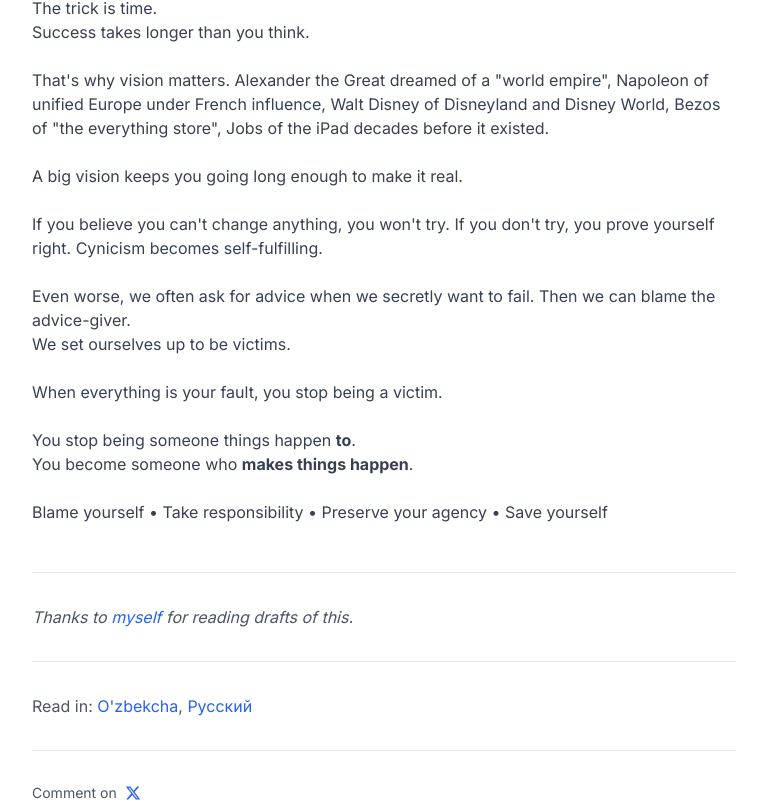
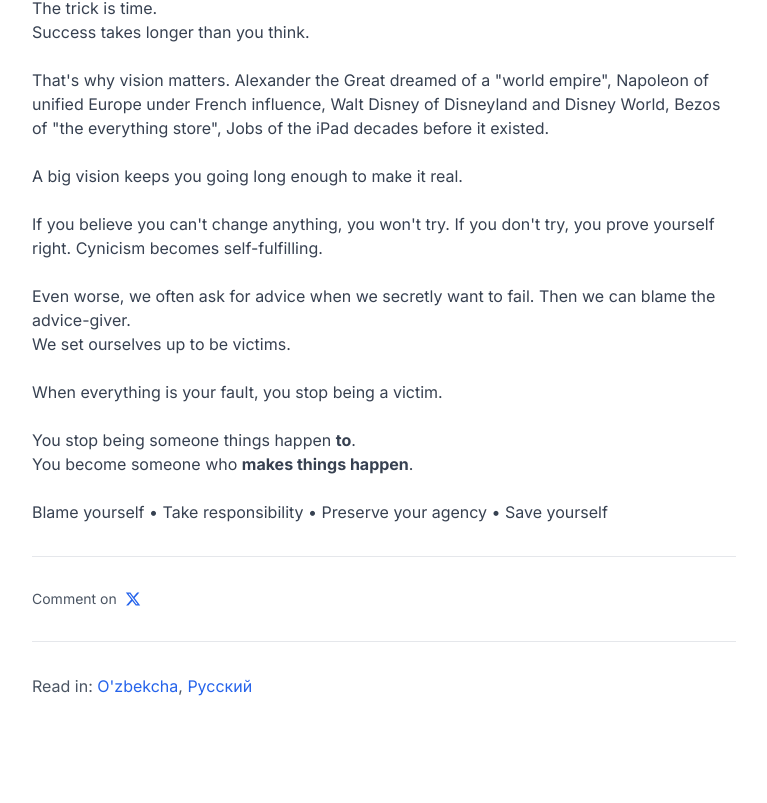
Before and after one commit to UmarbekFU/20th-version, a Next.js app: page /ai/emf in a window 1280 px wide. Shown: the part 1709-2512 px from the top of the page, without its empty margins (256-1023 px from the left). After the commit the page ends 2407 px from the top, so only its background shows below. Built offline with nearby package versions, Linux system fonts and the light colour scheme.

Commit message:
Improve atomic ideas page structure
- Remove 'Thanks to myself' section from atomic ideas pages
- Reorder sections: main content → comments → translations
- Cleaner, more focused layout for atomic ideas
- Comments now appear immediately after main content

```diff
--- a/app/ai/emf/page.tsx
+++ b/app/ai/emf/page.tsx
@@ -161,12 +161,10 @@
             </p>
           </article>
 
-          {/* Thanks Section */}
-          <section className="mt-12 pt-8 border-t border-gray-200 dark:border-gray-700">
-            <p className="text-gray-600 dark:text-gray-400 italic">
-              Thanks to <Link href="/about" className="text-blue-600 dark:text-blue-400 hover:underline">myself</Link> for reading drafts of this.
-            </p>
-          </section>
+          {/* Twitter Comments */}
+          <TwitterComments
+            title="Everything is my fault"
+          />
 
           {/* Read in Other Languages */}
           <section className="mt-8 pt-8 border-t border-gray-200 dark:border-gray-700">
@@ -174,11 +172,6 @@
               Read in: <Link href="/ai/emf/uz" className="text-blue-600 dark:text-blue-400 hover:underline">O'zbekcha</Link>, <Link href="/ai/emf/ru" className="text-blue-600 dark:text-blue-400 hover:underline">Русский</Link>
             </p>
           </section>
-
-          {/* Twitter Comments */}
-          <TwitterComments
-            title="Everything is my fault"
-          />
         </div>
       </main>
     </>
--- a/app/ai/jdm/page.tsx
+++ b/app/ai/jdm/page.tsx
@@ -219,12 +219,10 @@
             </p>
           </article>
 
-          {/* Thanks Section */}
-          <section className="mt-12 pt-8 border-t border-gray-200 dark:border-gray-700">
-            <p className="text-gray-600 dark:text-gray-400 italic">
-              Thanks to <Link href="/about" className="text-blue-600 dark:text-blue-400 hover:underline">myself</Link> for reading drafts of this.
-            </p>
-          </section>
+          {/* Twitter Comments */}
+          <TwitterComments
+            title="Just do more"
+          />
 
           {/* Read in Other Languages */}
           <section className="mt-8 pt-8 border-t border-gray-200 dark:border-gray-700">
@@ -232,11 +230,6 @@
               Read in: <Link href="/ai/jdm/uz" className="text-blue-600 dark:text-blue-400 hover:underline">O'zbekcha</Link>, <Link href="/ai/jdm/ru" className="text-blue-600 dark:text-blue-400 hover:underline">Русский</Link>
             </p>
           </section>
-
-          {/* Twitter Comments */}
-          <TwitterComments
-            title="Just do more"
-          />
         </div>
       </main>
     </>
```
